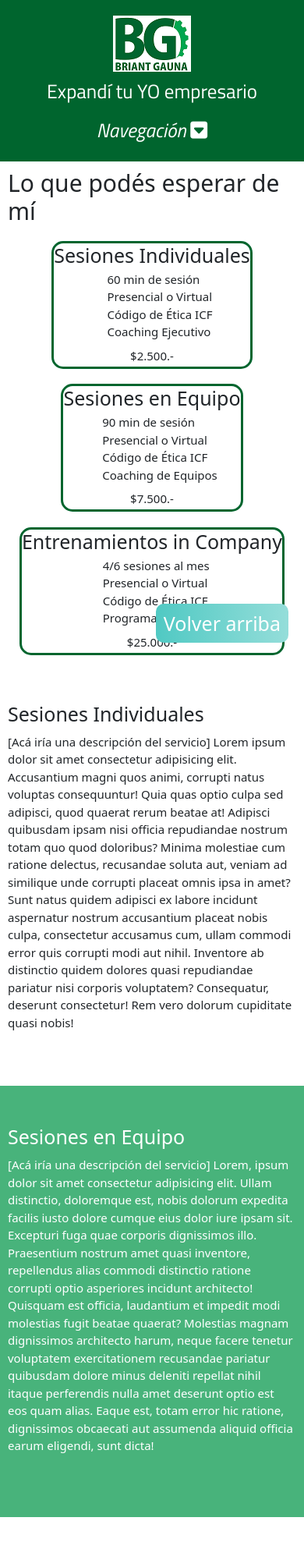
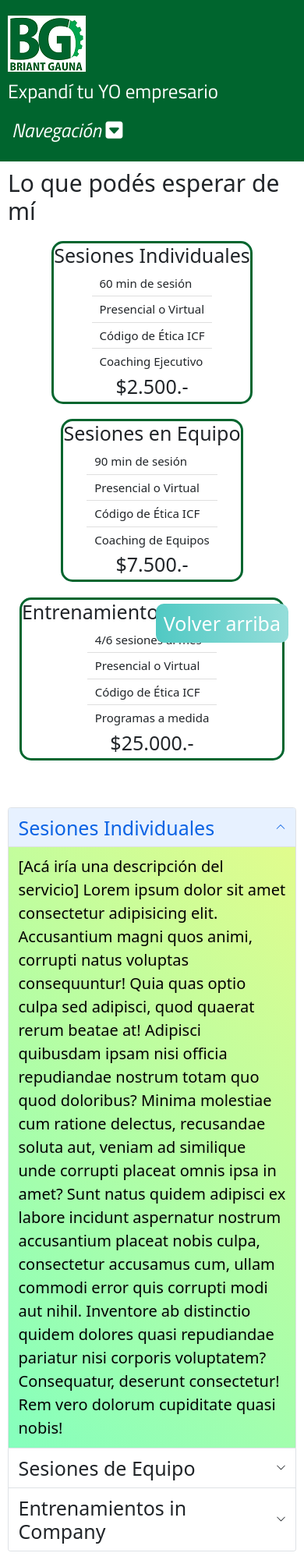
Before and after one commit to bgauna/desafiogit, a plain HTML site: page pages/servicios.html in a window 390 px wide. Shown: the top 2000 px of the page at 78% size. Drawn offline with nearby package versions, Linux system fonts and the light colour scheme.

Commit message:
bootstrap aplicado navbar carousel listas entre otros

```diff
--- a/css/styles.css
+++ b/css/styles.css
@@ -20,7 +20,7 @@ header{
     display:flex;
     flex-direction: row;
     flex-wrap: wrap;
-    justify-content: space-evenly;
+    justify-content: space-between;
     align-items: center;
 }
 header img{
@@ -97,11 +97,15 @@ section article div h4{
 }
 section article div p {
     padding: 10px 0;
+    margin: 15px 0 0 0;
 }
 section article div h3{
     display: inline-block;
 }
-
+section article div p{
+    margin:0;
+    padding:0;
+}
 /* footer */
 footer{
     background-color: rgb(0, 166, 80);
@@ -173,10 +177,17 @@ footer section h3 {
     font-size: 2.5rem;
     font-style:italic;
 }
+.textoAcordeonTamanio{
+   font-size: 2.5rem;
+}
+.texto2REM{
+    font-size: 2rem;
+}
 .alinearCentro{
     text-align: center;
 }
 .navNegrita{
+    color:black;
     transition: 10ms;
 }
 .navNegrita:hover{
@@ -200,6 +211,11 @@ footer section h3 {
     -o-transform: rotate(360deg);
     -moz-transform: rotate(360deg);
 }
+.hipervinculoPie:hover{
+    text-decoration: underline;
+    color:black;
+}
+
 /* clases en bordes */
 .bordesRedondos{
     border-radius: 15px;
@@ -241,6 +257,9 @@ footer section h3 {
     --bs-offcanvas-width:300px;
     background-color: white;
 }
+.navbarModificaciones, .navbarModificaciones:hover{
+    --bs-navbar-color: transparent;
+}
 /* clases parallax */
 .parallax1 {
     height: 600px;
@@ -277,9 +296,22 @@ footer section h3 {
     -o-transform: scale(1.03);
     -moz-transform: scale(1.03);
 }
+.gradienteAcordeon{
+    background-color: #85FFBD;
+    background-image: linear-gradient(45deg, #85FFBD 0%, #FFFB7D 100%);
+    transition: all 0.5s;
+    background-size: 200% auto;
+    color:black;
+    font-size: 2rem;
+}
+.gradienteAcordeon:hover{
+    background-position: right center;
+}
 /* clases en contadores */
 .numeroContador{
-    font-size: 9rem;
+    font-size: 7.5rem;
+    padding:0;
+    margin:0;
 }
 .contadores--flex{
     display:flex;
@@ -304,6 +336,7 @@ footer section h3 {
     background-position: right center; /* change the direction of the change here */
     color: #fff;
     text-decoration: underline;
+    --bs-link-hover-color:black;
 }
 .btnVolver{
     position: fixed;
@@ -322,6 +355,7 @@ footer section h3 {
     background-position: right center; /* change the direction of the change here */
     color: #fff;
     text-decoration: underline;
+    --bs-link-hover-color:white;
 }
 .btnAgendar{
     background-image: linear-gradient(to right, #AAFFA9 0%, #11FFBD  51%, #AAFFA9  100%);
@@ -334,9 +368,10 @@ footer section h3 {
     border:0;
 }
 .btnAgendar:hover{
-    background-position: right center; /* change the direction of the change here */
+    background-position: right center;
     color: #fff;
     text-decoration: underline;
+    --bs-link-hover-color:white;
 }
 /* Clases en imágenes transiciones */
 .imgTransicion{
--- a/pages/servicios.html
+++ b/pages/servicios.html
@@ -17,12 +17,14 @@
 
     <!--Acá iría el logo y el slogan-->
     <header id="cabecera" class="menuCabeceraPie"> <!--Este ID es para el hipervínculo interno-->
-        <img src="../imagen/logoppal.png" alt="Logo de la Web">
-        <h1>Expandí tu YO empresario</h1>
+        <div>
+            <img src="../imagen/logoppal.png" alt="Logo de la Web">
+            <h1>Expandí tu YO empresario</h1>
+          </div>
 
     <!--Acá iría el menú de navegación-->
     <!--Acá iría el menú de navegación-->
-    <nav class="navbar">
+    <nav class="navbar navbarModificaciones">
         <div class="container-fluid">
           <button class="navbar-toggler sinBordes" type="button" data-bs-toggle="offcanvas" data-bs-target="#offcanvasNavbar" aria-controls="offcanvasNavbar">
             <span class="textoBlanco">Navegación <i class="fa-solid fa-square-caret-down"></i></span>
@@ -61,51 +63,78 @@
         <section class="tarjetas--flex">
             <article class="tarjetas--servicios bordesRedondos">
                 <h3>Sesiones Individuales</h3>
-                    <ul>
-                        <li>60 min de sesión</li>
-                        <li>Presencial o Virtual</li>
-                        <li>Código de Ética ICF</li>
-                        <li>Coaching Ejecutivo</li>
+                    <ul class="list-group list-group-flush">
+                        <li class="list-group-item">60 min de sesión</li>
+                        <li class="list-group-item">Presencial o Virtual</li>
+                        <li class="list-group-item">Código de Ética ICF</li>
+                        <li class="list-group-item">Coaching Ejecutivo</li>
                     </ul>
-                <h4>$2.500.-</h4>
+                <h3>$2.500.-</h3>
                 </article>
             <article class="tarjetas--servicios bordesRedondos">
                 <h3>Sesiones en Equipo</h3>
-                <ul>
-                    <li>90 min de sesión</li>
-                    <li>Presencial o Virtual</li>
-                    <li>Código de Ética ICF</li>
-                    <li>Coaching de Equipos</li>
+                <ul class="list-group list-group-flush">
+                    <li class="list-group-item">90 min de sesión</li>
+                    <li class="list-group-item">Presencial o Virtual</li>
+                    <li class="list-group-item">Código de Ética ICF</li>
+                    <li class="list-group-item">Coaching de Equipos</li>
                 </ul>
-                <h4>$7.500.-</h4>
+                <h3>$7.500.-</h3>
             </article>
             <article class="tarjetas--servicios bordesRedondos">
                 <h3>Entrenamientos in Company</h3>
-                <ul>
-                    <li>4/6 sesiones al mes</li>
-                    <li>Presencial o Virtual</li>
-                    <li>Código de Ética ICF</li>
-                    <li>Programas a medida</li>
+                <ul class="list-group list-group-flush">
+                    <li class="list-group-item">4/6 sesiones al mes</li>
+                    <li class="list-group-item">Presencial o Virtual</li>
+                    <li class="list-group-item">Código de Ética ICF</li>
+                    <li class="list-group-item">Programas a medida</li>
                 </ul>
-                <h4>$25.000.-</h4>
+                <h3>$25.000.-</h3>
             </article>
         </section>
     </main>
 
 
-    <section class="section__article--margin50">
-        <h3>Sesiones Individuales</h3>
-        <p>[Acá iría una descripción del servicio] Lorem ipsum dolor sit amet consectetur adipisicing elit. Accusantium magni quos animi, corrupti natus voluptas consequuntur! Quia quas optio culpa sed adipisci, quod quaerat rerum beatae at! Adipisci quibusdam ipsam nisi officia repudiandae nostrum totam quo quod doloribus? Minima molestiae cum ratione delectus, recusandae soluta aut, veniam ad similique unde corrupti placeat omnis ipsa in amet? Sunt natus quidem adipisci ex labore incidunt aspernatur nostrum accusantium placeat nobis culpa, consectetur accusamus cum, ullam commodi error quis corrupti modi aut nihil. Inventore ab distinctio quidem dolores quasi repudiandae pariatur nisi corporis voluptatem? Consequatur, deserunt consectetur! Rem vero dolorum cupiditate quasi nobis!
-        </p>
+    <section class="accordion section__article--margin50 " id="acordeonDeServicios">
+        <div class="accordion-item">
+          <h2 class="accordion-header" id="panelsStayOpen-headingOne">
+            <button class="accordion-button textoAcordeonTamanio" type="button" data-bs-toggle="collapse" data-bs-target="#panelsStayOpen-collapseOne" aria-expanded="true" aria-controls="panelsStayOpen-collapseOne">
+                Sesiones Individuales
+            </button>
+          </h2>
+          <div id="panelsStayOpen-collapseOne" class="accordion-collapse collapse show textoAcordeonTamanio" aria-labelledby="panelsStayOpen-headingOne">
+            <div class="accordion-body gradienteAcordeon">
+                [Acá iría una descripción del servicio] Lorem ipsum dolor sit amet consectetur adipisicing elit. Accusantium magni quos animi, corrupti natus voluptas consequuntur! Quia quas optio culpa sed adipisci, quod quaerat rerum beatae at! Adipisci quibusdam ipsam nisi officia repudiandae nostrum totam quo quod doloribus? Minima molestiae cum ratione delectus, recusandae soluta aut, veniam ad similique unde corrupti placeat omnis ipsa in amet? Sunt natus quidem adipisci ex labore incidunt aspernatur nostrum accusantium placeat nobis culpa, consectetur accusamus cum, ullam commodi error quis corrupti modi aut nihil. Inventore ab distinctio quidem dolores quasi repudiandae pariatur nisi corporis voluptatem? Consequatur, deserunt consectetur! Rem vero dolorum cupiditate quasi nobis!
+            </div>
+          </div>
+        </div>
+        <div class="accordion-item">
+          <h2 class="accordion-header" id="panelsStayOpen-headingTwo">
+            <button class="accordion-button collapsed textoAcordeonTamanio" type="button" data-bs-toggle="collapse" data-bs-target="#panelsStayOpen-collapseTwo" aria-expanded="false" aria-controls="panelsStayOpen-collapseTwo">
+              Sesiones de Equipo
+            </button>
+          </h2>
+          <div id="panelsStayOpen-collapseTwo" class="accordion-collapse collapse" aria-labelledby="panelsStayOpen-headingTwo">
+            <div class="accordion-body gradienteAcordeon">
+                [Acá iría una descripción del servicio] Lorem, ipsum dolor sit amet consectetur adipisicing elit. Ullam distinctio, doloremque est, nobis dolorum expedita facilis iusto dolore cumque eius dolor iure ipsam sit. Excepturi fuga quae corporis dignissimos illo. Praesentium nostrum amet quasi inventore, repellendus alias commodi distinctio ratione corrupti optio asperiores incidunt architecto! Quisquam est officia, laudantium et impedit modi molestias fugit beatae quaerat? Molestias magnam dignissimos architecto harum, neque facere tenetur voluptatem exercitationem recusandae pariatur quibusdam dolore minus deleniti repellat nihil itaque perferendis nulla amet deserunt optio est eos quam alias. Eaque est, totam error hic ratione, dignissimos obcaecati aut assumenda aliquid officia earum eligendi, sunt dicta!
+            </div>
+          </div>
+        </div>
+        <div class="accordion-item">
+          <h2 class="accordion-header" id="panelsStayOpen-headingThree">
+            <button class="accordion-button collapsed textoAcordeonTamanio" type="button" data-bs-toggle="collapse" data-bs-target="#panelsStayOpen-collapseThree" aria-expanded="false" aria-controls="panelsStayOpen-collapseThree">
+              Entrenamientos in Company
+            </button>
+          </h2>
+          <div id="panelsStayOpen-collapseThree" class="accordion-collapse collapse" aria-labelledby="panelsStayOpen-headingThree">
+            <div class="accordion-body gradienteAcordeon">
+                [Acá iría una descripción del servicio] Lorem ipsum dolor sit amet consectetur adipisicing elit. Molestias numquam impedit eos commodi porro dolores maiores quaerat dolor, eius rerum illum tenetur optio itaque repellat sint inventore? Quas, laborum eaque. Quaerat earum libero sed, natus esse ea dignissimos, ab consequatur voluptate quae eos eveniet nisi qui minus possimus pariatur at sunt. Minus eveniet possimus dolorem, illo accusamus facilis ducimus officiis laboriosam mollitia corrupti sint quibusdam sapiente debitis aliquam explicabo autem nemo consequuntur consectetur quas eaque modi! Perferendis soluta perspiciatis ad dolor iure quae necessitatibus, laudantium consequatur tempora voluptatibus cupiditate voluptatum unde! Veniam ullam, aut in neque facere et temporibus eaque.
+            </div>
+          </div>
+        </div>
     </section>
-    <section class="fondoVerdeClaro">
-        <h3>Sesiones en Equipo</h3>
-        <p>[Acá iría una descripción del servicio] Lorem, ipsum dolor sit amet consectetur adipisicing elit. Ullam distinctio, doloremque est, nobis dolorum expedita facilis iusto dolore cumque eius dolor iure ipsam sit. Excepturi fuga quae corporis dignissimos illo. Praesentium nostrum amet quasi inventore, repellendus alias commodi distinctio ratione corrupti optio asperiores incidunt architecto! Quisquam est officia, laudantium et impedit modi molestias fugit beatae quaerat? Molestias magnam dignissimos architecto harum, neque facere tenetur voluptatem exercitationem recusandae pariatur quibusdam dolore minus deleniti repellat nihil itaque perferendis nulla amet deserunt optio est eos quam alias. Eaque est, totam error hic ratione, dignissimos obcaecati aut assumenda aliquid officia earum eligendi, sunt dicta!</p>
-    </section>
-    <section class="section__article--margin50">
-        <h3>Entrenamientos in Company</h3>
-        <p>[Acá iría una descripción del servicio] Lorem ipsum dolor sit amet consectetur adipisicing elit. Molestias numquam impedit eos commodi porro dolores maiores quaerat dolor, eius rerum illum tenetur optio itaque repellat sint inventore? Quas, laborum eaque. Quaerat earum libero sed, natus esse ea dignissimos, ab consequatur voluptate quae eos eveniet nisi qui minus possimus pariatur at sunt. Minus eveniet possimus dolorem, illo accusamus facilis ducimus officiis laboriosam mollitia corrupti sint quibusdam sapiente debitis aliquam explicabo autem nemo consequuntur consectetur quas eaque modi! Perferendis soluta perspiciatis ad dolor iure quae necessitatibus, laudantium consequatur tempora voluptatibus cupiditate voluptatum unde! Veniam ullam, aut in neque facere et temporibus eaque.</p>
-    </section>
+
+
     <section class="tarjetas--flex">
         <h3>
             ¡Agendate una entrevista conmigo! La primera invito yo <i class="fa-solid fa-face-smile-wink"></i> <i class="fa-solid fa-arrow-right-long"></i>
@@ -136,10 +165,10 @@
         </section>
         <section class="article__div--display div__p--alignfotter espacioFooterDerecho">
             <h2>Seguime en mis redes sociales</h2>
-            <a href="http://wa.me/5493764580514"><i class="fa-brands fa-whatsapp"></i></a>
-                <a href="http://www.facebook.com/"><i class="fa-brands fa-facebook"></i></a>
-                <a href="http://www.instagram.com/"><i class="fa-brands fa-instagram"></i></a>
-                <a href="http://tiktok.com"><i class="fa-brands fa-tiktok"></i></a>
+            <a href="http://wa.me/5493764580514" class="hipervinculoPie"><i class="fa-brands fa-whatsapp"></i></a>
+            <a href="http://www.facebook.com/" class="hipervinculoPie"><i class="fa-brands fa-facebook"></i></a>
+            <a href="http://www.instagram.com/" class="hipervinculoPie"><i class="fa-brands fa-instagram"></i></a>
+            <a href="http://tiktok.com" class="hipervinculoPie"><i class="fa-brands fa-tiktok"></i></a>
         </section>
     </footer>
     <script src="https://cdn.jsdelivr.net/npm/bootstrap@5.2.1/dist/js/bootstrap.bundle.min.js" integrity="sha384-u1OknCvxWvY5kfmNBILK2hRnQC3Pr17a+RTT6rIHI7NnikvbZlHgTPOOmMi466C8" crossorigin="anonymous"></script>
```
Also changed, not shown: index.html (+10 -8 lines), pages/agenda.html (+7 -5 lines), pages/conoceme.html (+7 -5 lines), pages/contacto.html (+10 -8 lines), imagen/logo01.png, imagen/logo02.png, imagen/logo03.png.
